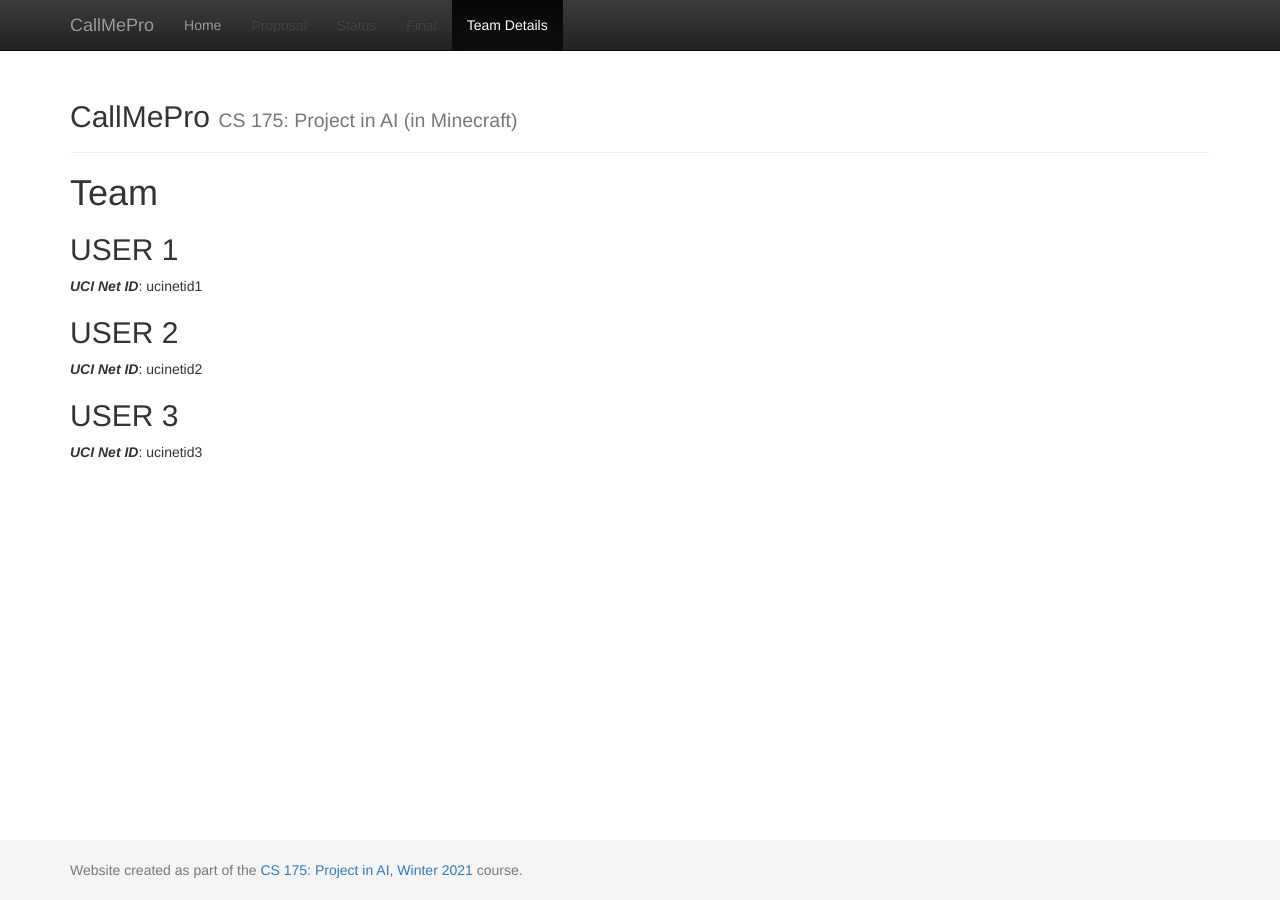
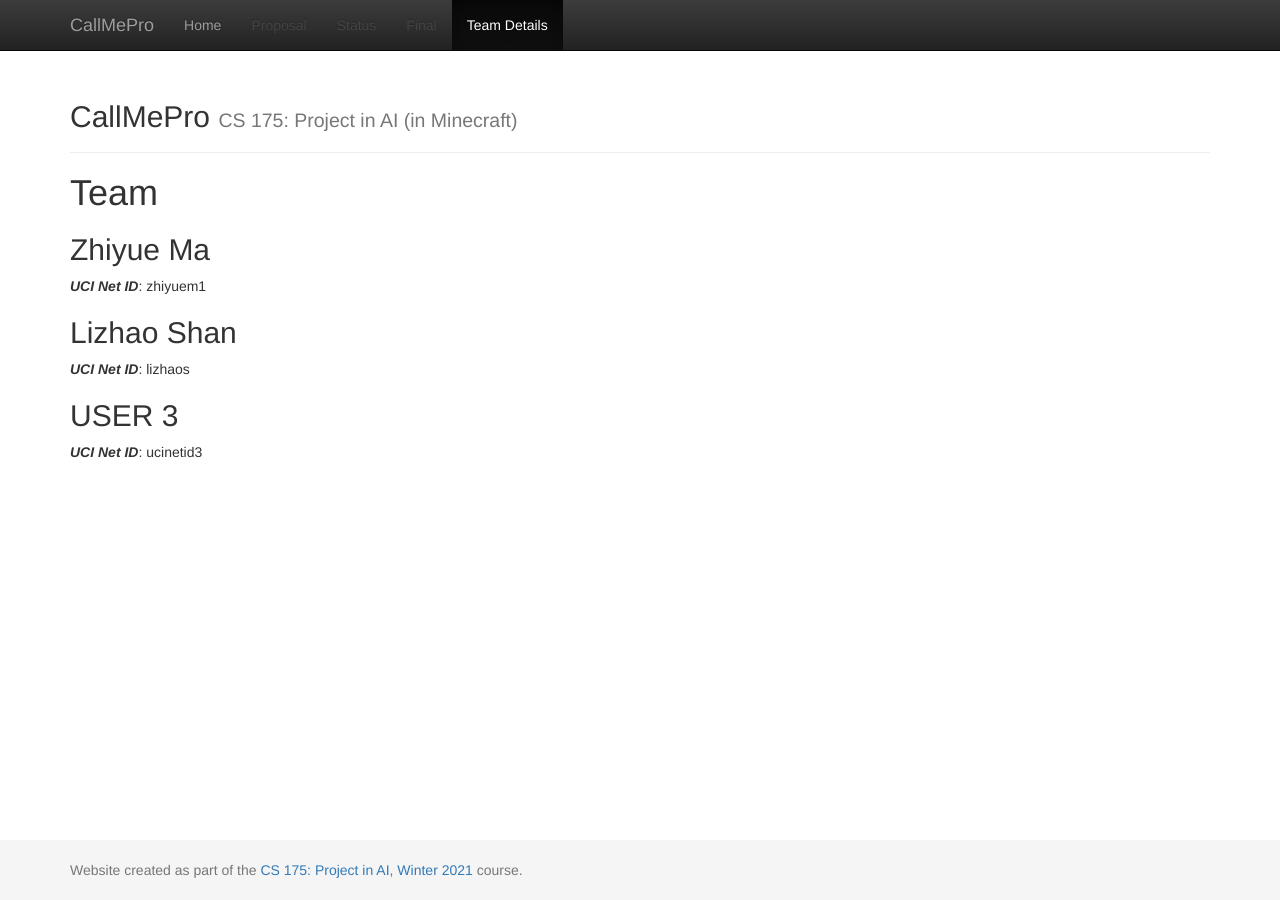
Before and after one commit to Markmzy/CallMePro, a Jekyll site: the page built from docs/team.md, in a window 1280 px wide. Built offline with Jekyll 4.4.1, drawn with Linux system fonts in a browser that asks for light colours.

Commit message:
Update team.md
Add Team info

```diff
--- a/docs/team.md
+++ b/docs/team.md
@@ -6,11 +6,11 @@ title:  Team
 # {{ page.title }}
 
 
-## USER 1
-***UCI Net ID***: ucinetid1
+## Zhiyue Ma
+***UCI Net ID***: zhiyuem1
 
-## USER 2
-***UCI Net ID***: ucinetid2
+## Lizhao Shan
+***UCI Net ID***: lizhaos
 
 ## USER 3
 ***UCI Net ID***: ucinetid3
```
